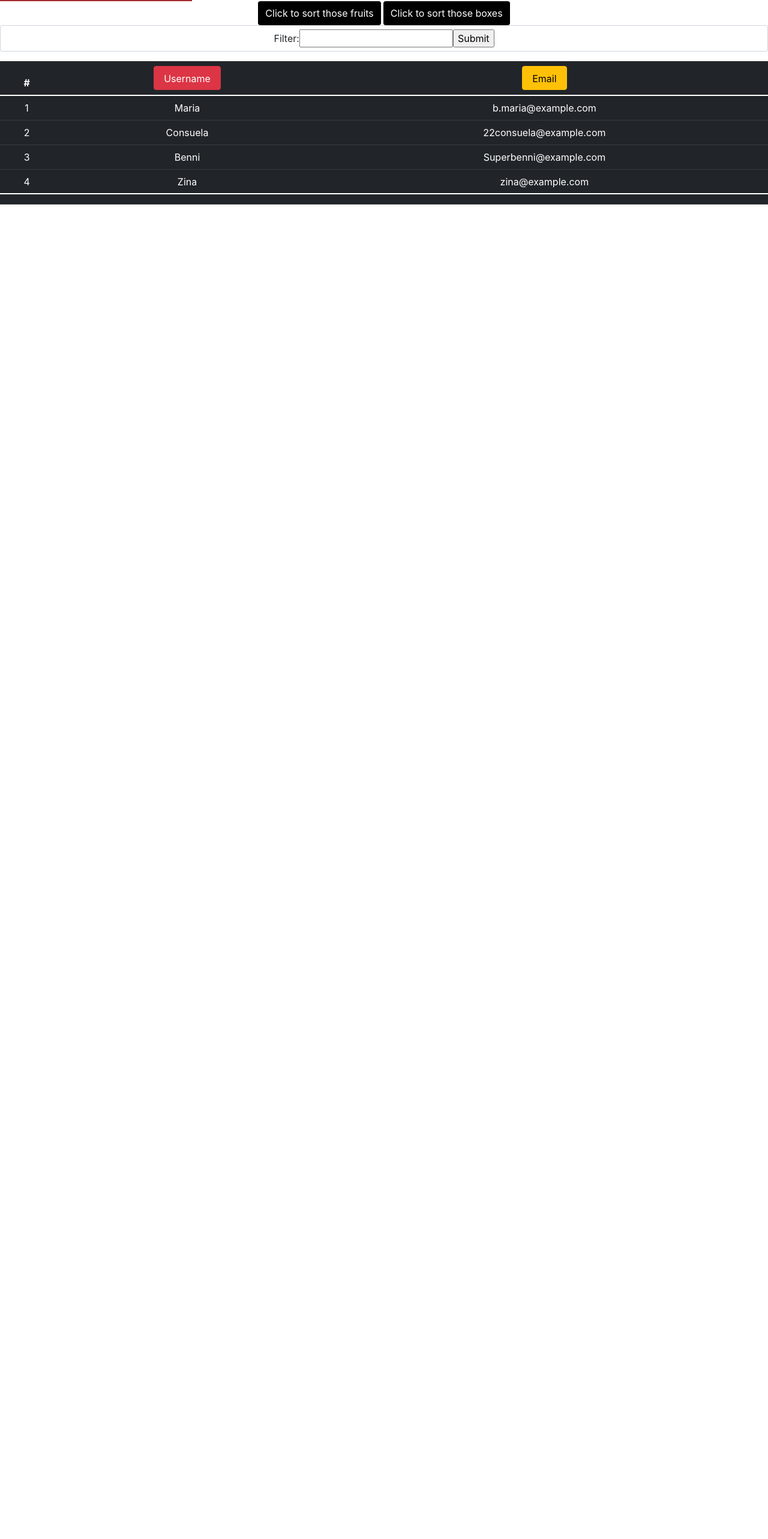
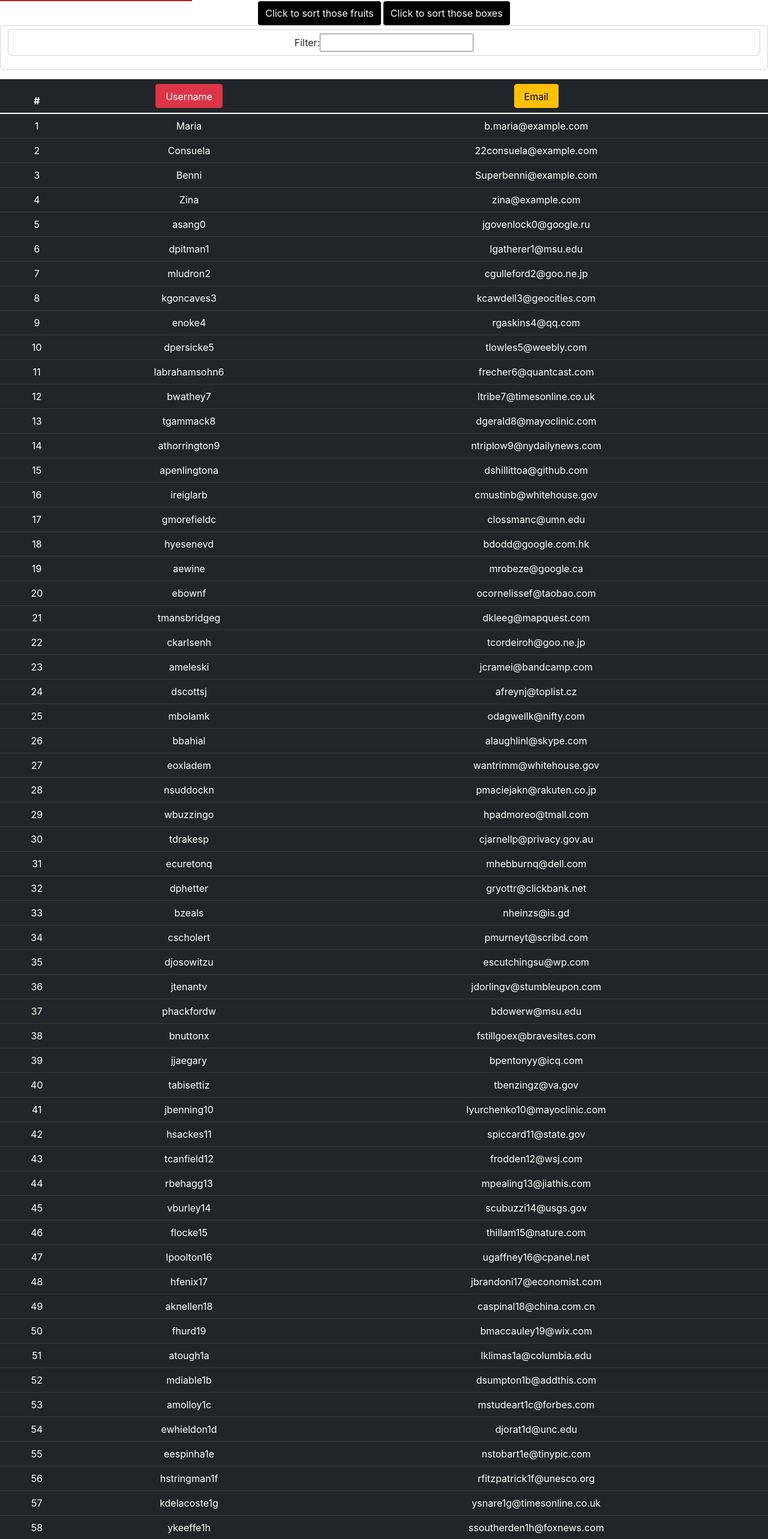
Before and after one commit to elenalexe/React-orange, a React (Create React App) app: page / in a window 1280 px wide. Shown: the part 186-2752 px from the top of the page at 60% size. Before the commit the page ends 800 px from the top, so only its background shows below. Built offline with nearby package versions, Linux system fonts and the light colour scheme.

Commit message:
Homework 5

```diff
--- a/src/ArrayLand.js
+++ b/src/ArrayLand.js
@@ -96,8 +96,8 @@ class ArrayLand extends React.Component {
       <>
         <h1>Array Land</h1>
         <br />
-        {this.state.boxes.map((boxes) =>
-          <div className="box">{boxes}</div>)}
+        {this.state.boxes.map((boxes, idx) =>
+          <div className="box" key={idx}>{boxes}</div>)}
         <button className="sort-fruits" onClick={this.sortFruits}>Click to sort those fruits</button>
         <button className="sort-fruits" onClick={this.sortBoxes}>Click to sort those boxes</button>
       </>
--- a/src/FormControl.js
+++ b/src/FormControl.js
@@ -3,12 +3,12 @@ import "./forms.css";
 
 function FormControl(props) {
   return (
-    <React.Fragment>
+    <>
       <div className="form-control">
-        <label for={props.id}>{props.label}</label>
-        <input type={props.type} id={props.id} name={props.name}></input>
+        <label htmlFor={props.id}>{props.label}</label>
+        <input type={props.type} id={props.id} name={props.name} onChange={props.onChange} value={props.value} />
       </div>
-    </React.Fragment>
+    </>
   );
 }
 
--- a/src/UserList.js
+++ b/src/UserList.js
@@ -1,4 +1,5 @@
 import React from "react";
+import FormControl from "./FormControl";
 
 const USER_DATA = [
   {
@@ -20,6 +21,308 @@ const USER_DATA = [
     username: "Zina",
     email: "zina@example.com",
   },
+
+  {
+    username: "asang0",
+    email: "jgovenlock0@google.ru"
+  }, {
+    username: "dpitman1",
+    email: "lgatherer1@msu.edu"
+  }, {
+    username: "mludron2",
+    email: "cgulleford2@goo.ne.jp"
+  }, {
+    username: "kgoncaves3",
+    email: "kcawdell3@geocities.com"
+  }, {
+    username: "enoke4",
+    email: "rgaskins4@qq.com"
+  }, {
+    username: "dpersicke5",
+    email: "tlowles5@weebly.com"
+  }, {
+    username: "labrahamsohn6",
+    email: "frecher6@quantcast.com"
+  }, {
+    username: "bwathey7",
+    email: "ltribe7@timesonline.co.uk"
+  }, {
+    username: "tgammack8",
+    email: "dgerald8@mayoclinic.com"
+  }, {
+    username: "athorrington9",
+    email: "ntriplow9@nydailynews.com"
+  }, {
+    username: "apenlingtona",
+    email: "dshillittoa@github.com"
+  }, {
+    username: "ireiglarb",
+    email: "cmustinb@whitehouse.gov"
+  }, {
+    username: "gmorefieldc",
+    email: "clossmanc@umn.edu"
+  }, {
+    username: "hyesenevd",
+    email: "bdodd@google.com.hk"
+  }, {
+    username: "aewine",
+    email: "mrobeze@google.ca"
+  }, {
+    username: "ebownf",
+    email: "ocornelissef@taobao.com"
+  }, {
+    username: "tmansbridgeg",
+    email: "dkleeg@mapquest.com"
+  }, {
+    username: "ckarlsenh",
+    email: "tcordeiroh@goo.ne.jp"
+  }, {
+    username: "ameleski",
+    email: "jcramei@bandcamp.com"
+  }, {
+    username: "dscottsj",
+    email: "afreynj@toplist.cz"
+  }, {
+    username: "mbolamk",
+    email: "odagwellk@nifty.com"
+  }, {
+    username: "bbahial",
+    email: "alaughlinl@skype.com"
+  }, {
+    username: "eoxladem",
+    email: "wantrimm@whitehouse.gov"
+  }, {
+    username: "nsuddockn",
+    email: "pmaciejakn@rakuten.co.jp"
+  }, {
+    username: "wbuzzingo",
+    email: "hpadmoreo@tmall.com"
+  }, {
+    username: "tdrakesp",
+    email: "cjarnellp@privacy.gov.au"
+  }, {
+    username: "ecuretonq",
+    email: "mhebburnq@dell.com"
+  }, {
+    username: "dphetter",
+    email: "gryottr@clickbank.net"
+  }, {
+    username: "bzeals",
+    email: "nheinzs@is.gd"
+  }, {
+    username: "cscholert",
+    email: "pmurneyt@scribd.com"
+  }, {
+    username: "djosowitzu",
+    email: "escutchingsu@wp.com"
+  }, {
+    username: "jtenantv",
+    email: "jdorlingv@stumbleupon.com"
+  }, {
+    username: "phackfordw",
+    email: "bdowerw@msu.edu"
+  }, {
+    username: "bnuttonx",
+    email: "fstillgoex@bravesites.com"
+  }, {
+    username: "jjaegary",
+    email: "bpentonyy@icq.com"
+  }, {
+    username: "tabisettiz",
+    email: "tbenzingz@va.gov"
+  }, {
+    username: "jbenning10",
+    email: "lyurchenko10@mayoclinic.com"
+  }, {
+    username: "hsackes11",
+    email: "spiccard11@state.gov"
+  }, {
+    username: "tcanfield12",
+    email: "frodden12@wsj.com"
+  }, {
+    username: "rbehagg13",
+    email: "mpealing13@jiathis.com"
+  }, {
+    username: "vburley14",
+    email: "scubuzzi14@usgs.gov"
+  }, {
+    username: "flocke15",
+    email: "thillam15@nature.com"
+  }, {
+    username: "lpoolton16",
+    email: "ugaffney16@cpanel.net"
+  }, {
+    username: "hfenix17",
+    email: "jbrandoni17@economist.com"
+  }, {
+    username: "aknellen18",
+    email: "caspinal18@china.com.cn"
+  }, {
+    username: "fhurd19",
+    email: "bmaccauley19@wix.com"
+  }, {
+    username: "atough1a",
+    email: "lklimas1a@columbia.edu"
+  }, {
+    username: "mdiable1b",
+    email: "dsumpton1b@addthis.com"
+  }, {
+    username: "amolloy1c",
+    email: "mstudeart1c@forbes.com"
+  }, {
+    username: "ewhieldon1d",
+    email: "djorat1d@unc.edu"
+  }, {
+    username: "eespinha1e",
+    email: "nstobart1e@tinypic.com"
+  }, {
+    username: "hstringman1f",
+    email: "rfitzpatrick1f@unesco.org"
+  }, {
+    username: "kdelacoste1g",
+    email: "ysnare1g@timesonline.co.uk"
+  }, {
+    username: "ykeeffe1h",
+    email: "ssoutherden1h@foxnews.com"
+  }, {
+    username: "tgerren1i",
+    email: "nruxton1i@samsung.com"
+  }, {
+    username: "hwrettum1j",
+    email: "lhorsefield1j@cnbc.com"
+  }, {
+    username: "zsmorfit1k",
+    email: "lbairstow1k@bloglines.com"
+  }, {
+    username: "mcasotti1l",
+    email: "sschaumaker1l@e-recht24.de"
+  }, {
+    username: "chamlen1m",
+    email: "ebartram1m@typepad.com"
+  }, {
+    username: "ncowherd1n",
+    email: "wbernardin1n@flavors.me"
+  }, {
+    username: "ljacomb1o",
+    email: "mmechan1o@wikispaces.com"
+  }, {
+    username: "rcubitt1p",
+    email: "nkelso1p@yellowbook.com"
+  }, {
+    username: "ksilveston1q",
+    email: "mlothlorien1q@youtu.be"
+  }, {
+    username: "rfarmiloe1r",
+    email: "ewetherick1r@altervista.org"
+  }, {
+    username: "mcandie1s",
+    email: "tspreull1s@nih.gov"
+  }, {
+    username: "trump1t",
+    email: "edunphie1t@unblog.fr"
+  }, {
+    username: "jalford1u",
+    email: "khaacker1u@walmart.com"
+  }, {
+    username: "agulliver1v",
+    email: "vcoghlin1v@jiathis.com"
+  }, {
+    username: "gslyne1w",
+    email: "dfursland1w@illinois.edu"
+  }, {
+    username: "dshillito1x",
+    email: "gattestone1x@slashdot.org"
+  }, {
+    username: "rmcgeoch1y",
+    email: "bspry1y@google.it"
+  }, {
+    username: "lwheildon1z",
+    email: "rridgers1z@google.ru"
+  }, {
+    username: "iteasell20",
+    email: "gkulver20@bing.com"
+  }, {
+    username: "ggeorger21",
+    email: "ltenny21@altervista.org"
+  }, {
+    username: "gbristoe22",
+    email: "jholbie22@time.com"
+  }, {
+    username: "bbellward23",
+    email: "horpen23@nsw.gov.au"
+  }, {
+    username: "tiori24",
+    email: "pmaxweell24@joomla.org"
+  }, {
+    username: "rhartburn25",
+    email: "jbouzan25@cyberchimps.com"
+  }, {
+    username: "flowater26",
+    email: "awinter26@nba.com"
+  }, {
+    username: "ndenholm27",
+    email: "ptokell27@nps.gov"
+  }, {
+    username: "cparell28",
+    email: "jkmiec28@merriam-webster.com"
+  }, {
+    username: "jfilipovic29",
+    email: "dalgar29@cloudflare.com"
+  }, {
+    username: "wpostlewhite2a",
+    email: "jstuart2a@cnn.com"
+  }, {
+    username: "spearce2b",
+    email: "lgarretts2b@ifeng.com"
+  }, {
+    username: "dgrandisson2c",
+    email: "cgreenley2c@domainmarket.com"
+  }, {
+    username: "emckirdy2d",
+    email: "goxbrough2d@salon.com"
+  }, {
+    username: "cgeldard2e",
+    email: "aballinghall2e@free.fr"
+  }, {
+    username: "mmineghelli2f",
+    email: "gdudden2f@ask.com"
+  }, {
+    username: "brussen2g",
+    email: "gmarre2g@ovh.net"
+  }, {
+    username: "lpatkin2h",
+    email: "bgallop2h@hexun.com"
+  }, {
+    username: "pdiruggiero2i",
+    email: "ddmtrovic2i@feedburner.com"
+  }, {
+    username: "moloughane2j",
+    email: "lhutcheson2j@buzzfeed.com"
+  }, {
+    username: "morcott2k",
+    email: "spetrulis2k@seattletimes.com"
+  }, {
+    username: "lmcrinn2l",
+    email: "ksexstone2l@mashable.com"
+  }, {
+    username: "rbeggi2m",
+    email: "bfeehan2m@usnews.com"
+  }, {
+    username: "mrosso2n",
+    email: "agovett2n@technorati.com"
+  }, {
+    username: "thruska2o",
+    email: "hshobbrook2o@nasa.gov"
+  }, {
+    username: "hmuglestone2p",
+    email: "asteenson2p@wordpress.org"
+  }, {
+    username: "sgerrard2q",
+    email: "llomas2q@artisteer.com"
+  }, {
+    username: "lredihalgh2r",
+    email: "ktitterrell2r@upenn.edu"
+  }
 ]
 
 class UserList extends React.Component {
@@ -29,10 +332,9 @@ class UserList extends React.Component {
       users: USER_DATA,
       column: '',
       direction: 'asc',
-      value: '',
+      query: ""
     }
     this.handleChange = this.handleChange.bind(this);
-    this.handleSubmit = this.handleSubmit.bind(this);
   }
 
   sortByUsername = () => {
@@ -51,6 +353,7 @@ class UserList extends React.Component {
       }
     });
     this.setState({
+      ...this.state,
       users: sortedArray,
       column: 'username',
       direction: direction,
@@ -76,6 +379,7 @@ class UserList extends React.Component {
     });
 
     this.setState({
+      ...this.state,
       users: sortedArray,
       column: 'email',
       direction: direction,
@@ -83,28 +387,22 @@ class UserList extends React.Component {
   }
 
   handleChange(event) {
+    const query = event.target.value
+
+    const users = USER_DATA.filter((user) => user.email.includes(query) || user.username.includes(query))
+
     this.setState({
-      users: event.target.users,
-      column: 'username',
-      direction: '',
+      ...this.state,
+      users,
+      query
     });
-  }
-
-  handleSubmit(event) {
-    alert('A name was submitted: ' + this.state.users);
-    event.preventDefault();
   }
 
   render() {
     return (
       <React.Fragment>
         <div className="form-control">
-          <form onSubmit={this.handleSubmit}>
-            <label>Filter:
-              <input type="text" value={this.state.value} onChange={this.handleChange} name="filter"></input>
-            </label>
-            <input type="submit" value="Submit"></input>
-          </form>
+          <FormControl id="filter" label="Filter: " type="text" name="filter" onChange={this.handleChange} value={this.props.query} />
         </div>
         <table className="table table-dark">
           <thead>
@@ -133,7 +431,7 @@ class UserList extends React.Component {
           <tbody>
             {this.state.users.map((user, index) => {
               return (
-                <tr key="index">
+                <tr key={user.email}>
                   <td>{index + 1}</td>
                   <td>{user.username}</td>
                   <td>{user.email}</td>
@@ -145,7 +443,7 @@ class UserList extends React.Component {
           <tfoot>
             <tr>
               <th></th>
-              <th colSpan="3"></th>
+              <th colSpan="3">there {this.state.users.length > 1 ? "are" : "is"} {this.state.users.length} {this.state.users.length > 1 ? "results" : "result"}</th>
             </tr>
           </tfoot>
         </table>
```
